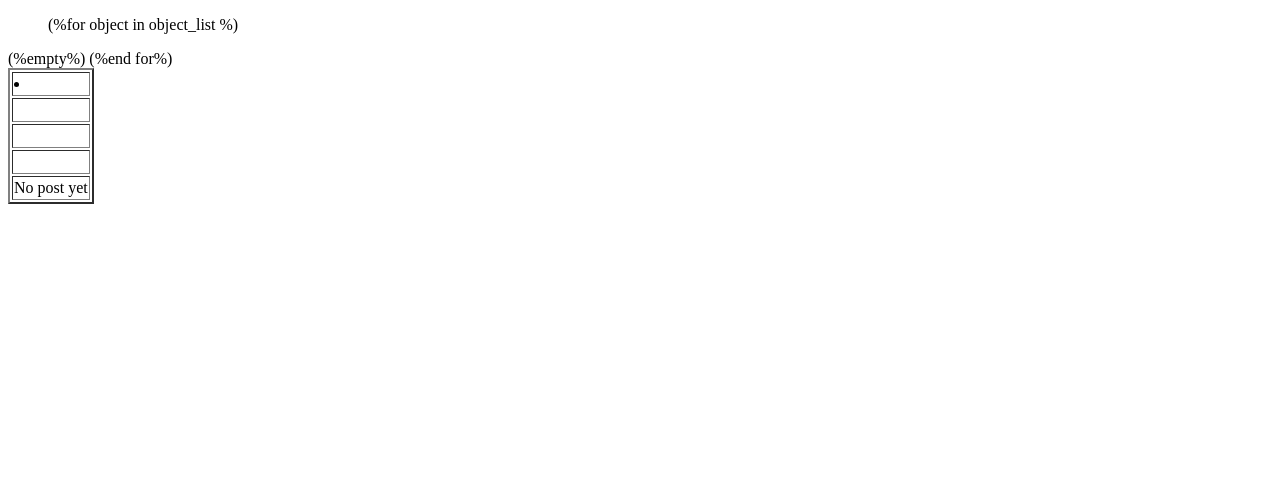
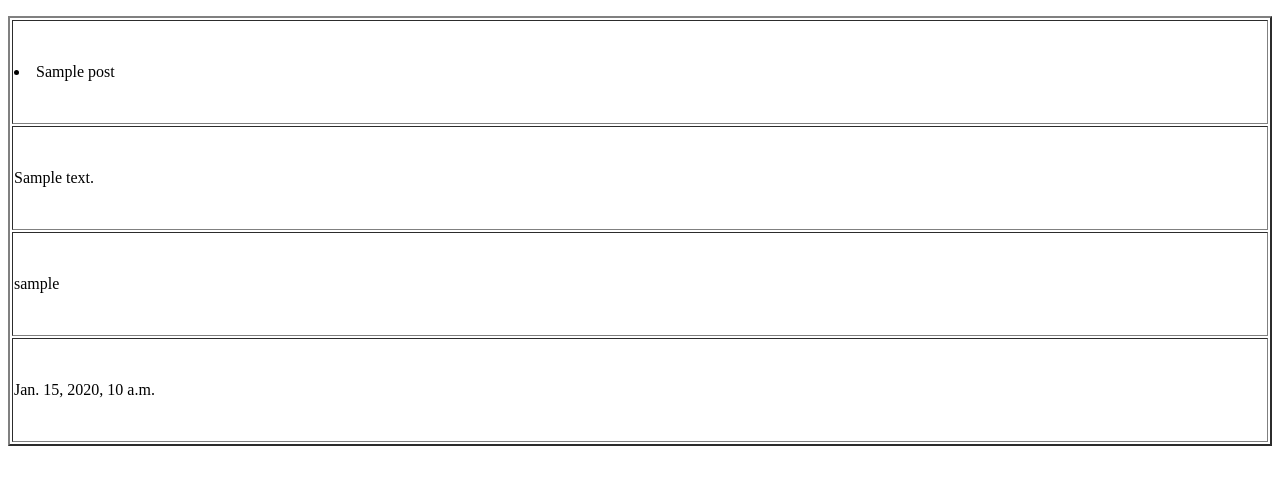
Before and after one commit to buike5/djangocollab-, a Django app: page / in a window 1280 px wide. Shown: the top 485 px of the page. Run offline with Django 4.2, Linux system fonts and the light colour scheme; tables that the repository leaves empty hold one stand-in row (values such as "Sample post").

Commit message:
problem solved, i added a wrong variable

```diff
--- a/mini_blog/Template/list.html
+++ b/mini_blog/Template/list.html
@@ -7,9 +7,9 @@
     <meta name="viewport" content="width=device-width, initial-scale=1.0">
     <title>blog</title>
     <style>
-        td {
+     table,   td {
             width: 100%;
-            height: 20px;
+            height: 100px;
         }
     </style>
 </head>
@@ -17,7 +17,7 @@
 <body>
     <table border="2px solid black">
         <ul>
-            (%for object in object_list %)
+            {%for object in object_list %}
             <tr>
                 <td>
                     <li>{{object.Title}}</li>
@@ -32,11 +32,11 @@
             <tr>
                 <td>{{object.Published_at}}</td>
             </tr>
-            (%empty%)
+            {%empty%}
             <tr>
                 <td>No post yet</td>
             </tr>
-            (%end for%)
+            {%endfor%}
         </ul>
     </table>
 </body>
```
